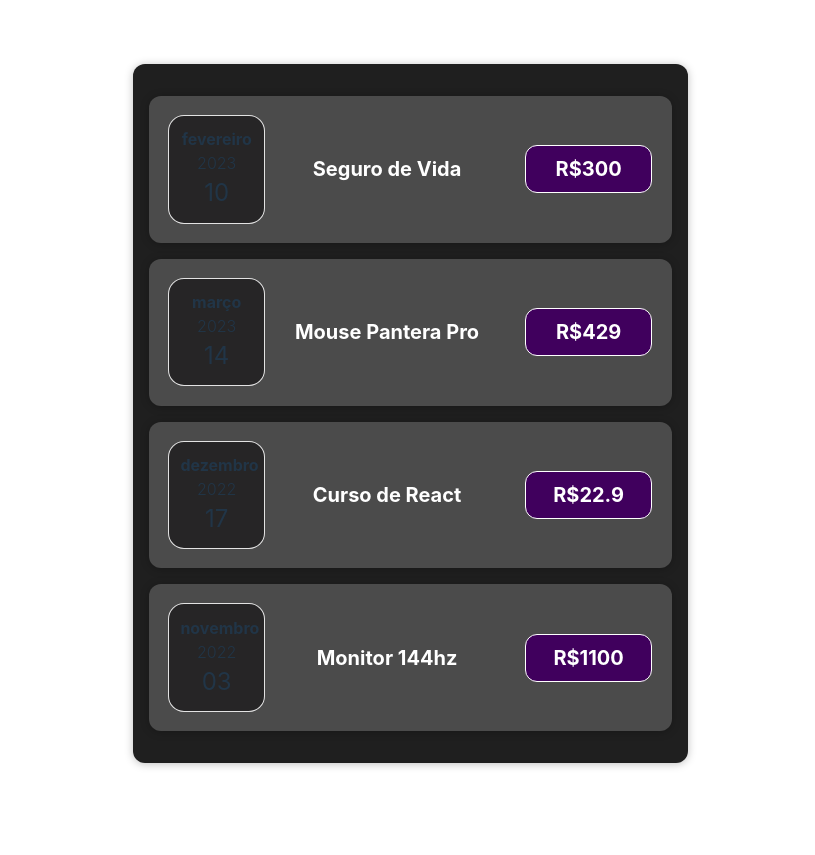
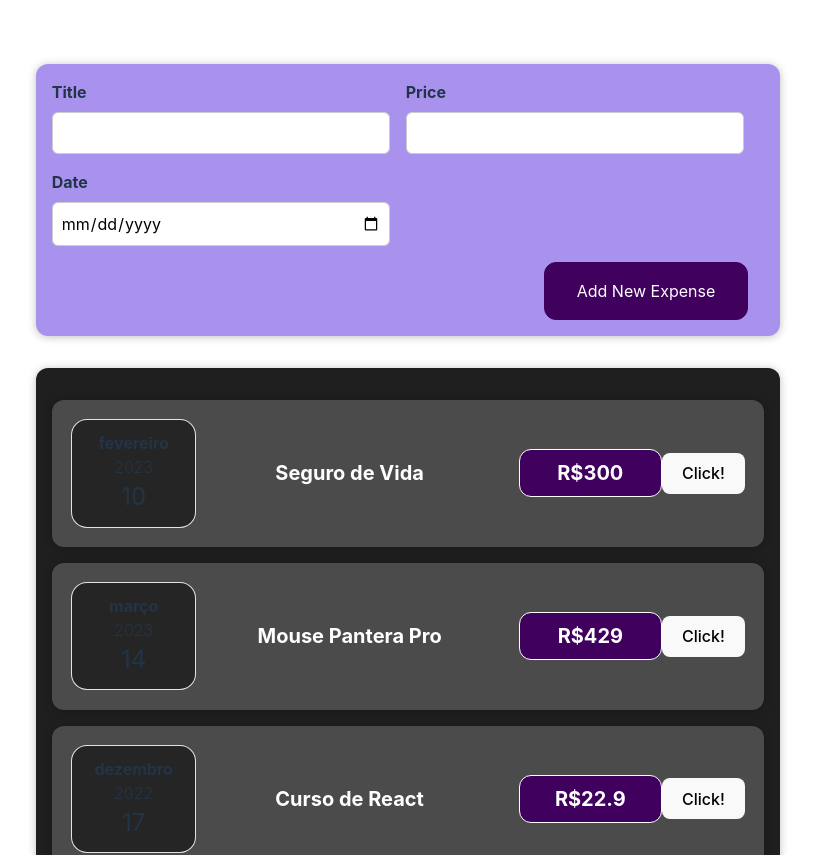
Before and after one commit to mathesukkj/expense-tracker, a React (Vite) app: page / in a window 1280 px wide. Shown: the top 855 px of the page, without its empty margins (232-1047 px from the left). Before the commit the page ends 827 px from the top, so only its background shows below. Built offline with nearby package versions, Linux system fonts and the light colour scheme.

Commit message:
feat: add newExpense formulary + basic logic

```diff
--- a/src/App.css
+++ b/src/App.css
@@ -2,7 +2,7 @@
     max-width: 1280px;
     margin: 0 auto;
     padding: 2rem;
-    width: 550px;
+    width: 750px;
     text-align: center;
 }
 
--- a/src/App.jsx
+++ b/src/App.jsx
@@ -1,6 +1,7 @@
 import { useState } from "react";
 import "./App.css";
 import Expenses from "./components/Expenses/Expenses";
+import NewExpense from "./components/NewExpenses/NewExpense";
 
 function App() {
     const expenses = [
@@ -32,6 +33,7 @@ function App() {
 
     return (
         <div className="App">
+            <NewExpense />
             <Expenses expenses={expenses} />
         </div>
     );
--- a/src/components/Expenses/ExpenseItem/ExpenseItem.jsx
+++ b/src/components/Expenses/ExpenseItem/ExpenseItem.jsx
@@ -1,17 +1,25 @@
-import React from "react";
+import React, { useState } from "react";
+import Card from "../../Card/Card";
+import ExpenseDate from "../ExpenseDate/ExpenseDate";
 import "./ExpenseItem.css";
-import ExpenseDate from "../ExpenseDate/ExpenseDate";
-import Card from "../../Card/Card";
 
 export default function ExpenseItem(props) {
+    const [title, setTitle] = useState(props.title);
+
+    function handleClick() {
+        setTitle("oie");
+    }
+
     return (
         <Card className="expense-item">
             <ExpenseDate date={props.date} />
 
             <div className="description">
-                <h2>{props.title}</h2>
+                <h2>{title}</h2>
                 <div className="price">R${props.price}</div>
             </div>
+
+            <button onClick={handleClick}>Click!</button>
         </Card>
     );
 }
--- /dev/null
+++ b/src/components/NewExpenses/ExpenseForm.css
@@ -0,0 +1,26 @@
+.controls {
+    display: flex;
+    flex-wrap: wrap;
+    gap: 1rem;
+    margin-bottom: 1rem;
+    text-align: left;
+}
+
+.control label {
+    font-weight: bold;
+    margin-bottom: 0.5rem;
+    display: block;
+}
+
+.control input {
+    font: inherit;
+    padding: 0.5rem;
+    border-radius: 6px;
+    border: 1px solid #ccc;
+    width: 20rem;
+    max-width: 100%;
+}
+
+.actions {
+    text-align: right;
+}
--- /dev/null
+++ b/src/components/NewExpenses/ExpenseForm.jsx
@@ -0,0 +1,47 @@
+import React, { useState } from "react";
+import "./ExpenseForm.css";
+
+export default function ExpenseForm() {
+    const [title, setTitle] = useState("oie");
+    const [price, setPrice] = useState("R$120");
+    const [date, setDate] = useState();
+
+    function handleTitleChange(e) {
+        setTitle(e.target.value);
+    }
+
+    function handlePriceChange(e) {
+        setPrice(e.target.value);
+    }
+
+    function handleDateChange(e) {
+        setDate(e.target.value);
+    }
+
+    return (
+        <form>
+            <div className="controls">
+                <div className="control">
+                    <label>Title</label>
+                    <input type="text" onChange={handleTitleChange} />
+                </div>
+                <div className="control">
+                    <label>Price</label>
+                    <input type="number" min="0" onChange={handlePriceChange} />
+                </div>
+                <div className="control">
+                    <label>Date</label>
+                    <input
+                        type="date"
+                        min="2020-01-01"
+                        max="2023-12-31"
+                        onClick={handleDateChange}
+                    />
+                </div>
+            </div>
+            <div className="actions">
+                <button type="submit">Add New Expense</button>
+            </div>
+        </form>
+    );
+}
--- /dev/null
+++ b/src/components/NewExpenses/NewExpense.css
@@ -0,0 +1,38 @@
+.new-expense {
+    background-color: #a892ee;
+    padding: 1rem;
+    margin: 2rem auto;
+    width: 50rem;
+    max-width: 95%;
+    border-radius: 12px;
+    text-align: center;
+    box-shadow: 0 1px 8px rgba(0, 0, 0, 0.25);
+}
+
+.new-expense button {
+    font: inherit;
+    cursor: pointer;
+    padding: 1rem 2rem;
+    border: 1px solid #40005d;
+    background-color: #40005d;
+    color: white;
+    border-radius: 12px;
+    margin-right: 1rem;
+}
+
+.new-expense button:hover,
+.new-expense button:active {
+    background-color: #510674;
+    border-color: #510674;
+}
+
+.new-expense button.alternative {
+    color: #220131;
+    border-color: transparent;
+    background-color: transparent;
+}
+
+.new-expense button.alternative:hover,
+.new-expense button.alternative:active {
+    background-color: #ddb3f8;
+}
--- /dev/null
+++ b/src/components/NewExpenses/NewExpense.jsx
@@ -0,0 +1,11 @@
+import React from "react";
+import ExpenseForm from "./ExpenseForm";
+import "./NewExpense.css";
+
+export default function NewExpense(props) {
+    return (
+        <div className="new-expense">
+            <ExpenseForm />
+        </div>
+    );
+}
```
Also changed, not shown: jsconfig.json (added, +13 -0 lines).
